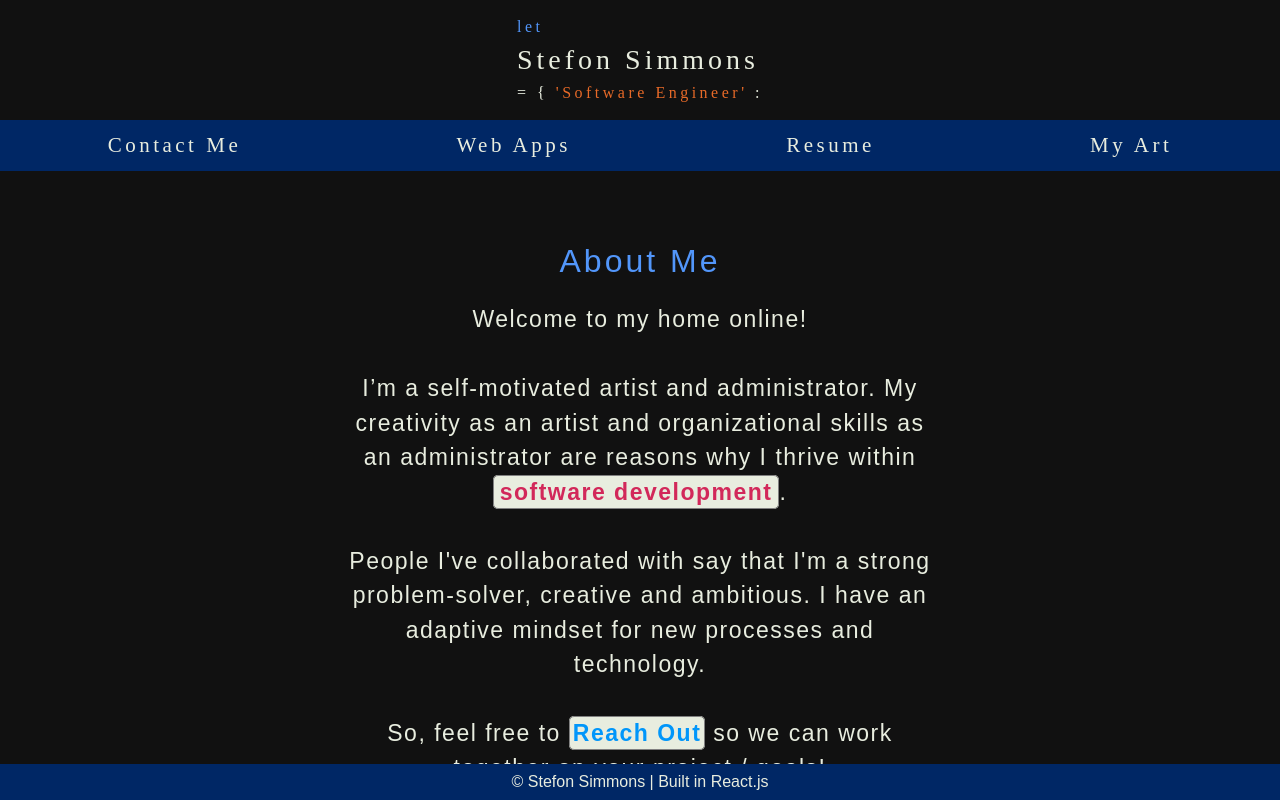
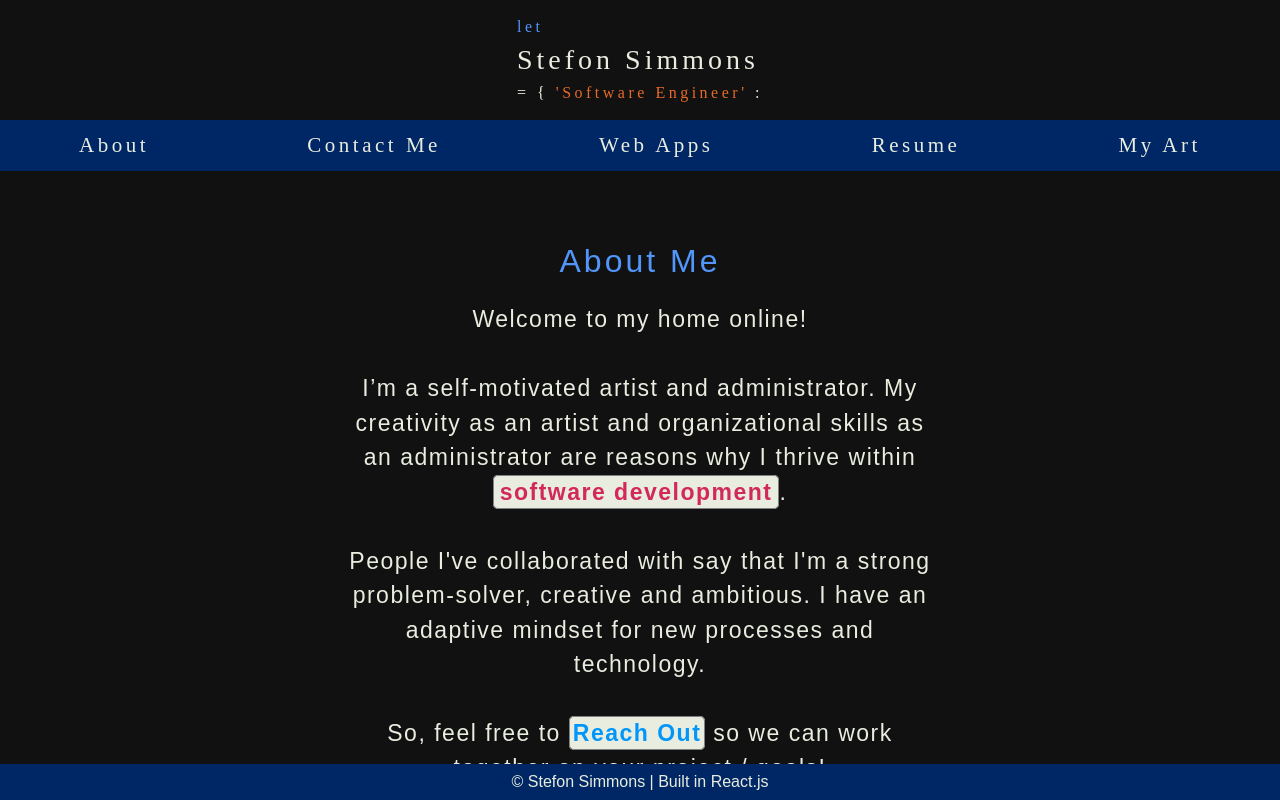
Before and after one commit to StefonSimmons/portfolio, a React (Create React App) app in the folder portfolio_app/: page /about in a window 1280 px wide. Shown: the top 800 px of the page. Built offline with nearby package versions, Linux system fonts and the light colour scheme.

Commit message:
removed dynamic navbar

```diff
--- a/portfolio_app/src/App.jsx
+++ b/portfolio_app/src/App.jsx
@@ -1,4 +1,4 @@
-import React, { useState, useEffect } from 'react';
+import React, { useState } from 'react';
 import { Route, Switch } from 'react-router-dom'
 import Header from './components/Header'
 import Home from './components/Home'
@@ -10,8 +10,10 @@ import Footer from './components/Footer'
 import MyArt from './components/MyArt/MyArt';
 
 function App() {
+  const [role, changeRole] = useState('Software Engineer')
 
-  const [ role, changeRole ] = useState('Software Engineer')
+
+
 
 
   return (
@@ -42,7 +44,7 @@ function App() {
 
         <Route path='/myart' exact>
           <MyArt
-            changeRole= {changeRole}
+            changeRole={changeRole}
           />
         </Route>
       </Switch>
--- a/portfolio_app/src/components/Header.jsx
+++ b/portfolio_app/src/components/Header.jsx
@@ -24,7 +24,7 @@ const Name = styled.h1`
   font-weight: 200;
   letter-spacing: 4px;
 `
-const Title = styled.h2`
+const Title = styled.div`
   font-size: 16px;
   letter-spacing: 3.5px;
   line-height: 1.5;
@@ -35,12 +35,12 @@ const Span = styled.span`
   font-size: 16px;
 `
 
-const Position = styled.h3`
+const Position = styled.h2`
   font-size: 16px;
   letter-spacing: 3.5px;
   color: rgb(232,106,40)
 `
-export default function Home({role}) {
+export default function Home({ role }) {
 
 
   const [margin, addMargin] = useState(false)
@@ -66,7 +66,7 @@ export default function Home({role}) {
             <Position><Span>= {`{ `}</Span>'{role}'<Span> :</Span></Position>
           </Title>
         </Header>
-        <Navigation/>
+        <Navigation />
 
       </DiagonalBlock>
     </>
--- a/portfolio_app/src/components/MyArt/MyArt.jsx
+++ b/portfolio_app/src/components/MyArt/MyArt.jsx
@@ -83,13 +83,13 @@ const Divider = styled.hr`
 export default function MyArt({ changeRole }) {
 
   useEffect(() => {
-    if (window.location.pathname === '/myart') {
+    if (window.location.pathname === '/myart'){
       changeRole('Singer')
     }
     return () => {
       changeRole('Software Engineer')
     }
-  }, [])
+  })
 
 
 
--- a/portfolio_app/src/components/Navigation.jsx
+++ b/portfolio_app/src/components/Navigation.jsx
@@ -47,51 +47,53 @@ export default function Navigation() {
     })
   }, [])
 
-  const linkLookup = [
-    { contact: "Contact Me" },
-    { webapps: "Web Apps" },
-    { resume: "Resume" },
-    { about: "About Me" },
-    { myart: "My Art" }
-  ]
+  // DYNAMIC NAVIGATION FUNCTIONALITY
+  // const linkLookup = [
+  //   { contact: "Contact Me" },
+  //   { webapps: "Web Apps" },
+  //   { resume: "Resume" },
+  //   { about: "About Me" },
+  //   { myart: "My Art" }
+  // ]
 
-  const [tempLinkStore, setTempLink] = useState(window.location.pathname)
+  // const [tempLinkStore, setTempLink] = useState(window.location.pathname)
 
-  const [firstLink, updateLinkOne] = useState({ contact: "Contact Me" })
-  const [secondLink, updateLinkTwo] = useState({ webapps: "Web Apps" })
-  const [thirdLink, updateLinkThree] = useState({ resume: "Resume" })
-  const [fourthLink, updateLinkFour] = useState({ myart: "My Art" })
+  // const [firstLink, updateLinkOne] = useState({ contact: "Contact Me" })
+  // const [secondLink, updateLinkTwo] = useState({ webapps: "Web Apps" })
+  // const [thirdLink, updateLinkThree] = useState({ resume: "Resume" })
+  // const [fourthLink, updateLinkFour] = useState({ myart: "My Art" })
 
-  useEffect(() => {
-    setTempLink(window.location.pathname)
-  }, [handleNewLink])
+  // useEffect(() => {
+  //   setTempLink(window.location.pathname)
+  // }, [handleNewLink])
 
-  function handleNewLink(updateLink) {
+  // function handleNewLink(updateLink) {
 
-    setTempLink(window.location.pathname)
+  //   setTempLink(window.location.pathname)
 
-    let pathKey = tempLinkStore.split('').slice(1).join('')
-    const linkData = linkLookup.filter(l => Object.keys(l)[0] === pathKey)
-    const linkName = Object.values(linkData[0])
+  //   let pathKey = tempLinkStore.split('').slice(1).join('')
+  //   const linkData = linkLookup.filter(l => Object.keys(l)[0] === pathKey)
+  //   const linkName = Object.values(linkData[0])
 
-    if (updateLink === "updateLinkOne") {
-      updateLinkOne({ [pathKey]: linkName })
-    }
-    else if (updateLink === "updateLinkTwo") {
-      updateLinkTwo({ [pathKey]: linkName })
-    }
-    else if (updateLink === "updateLinkThree") {
-      updateLinkThree({ [pathKey]: linkName })
-    }
-    else {
-      updateLinkFour({ [pathKey]: linkName })
-    }
-  }
+  //   if (updateLink === "updateLinkOne") {
+  //     updateLinkOne({ [pathKey]: linkName })
+  //   }
+  //   else if (updateLink === "updateLinkTwo") {
+  //     updateLinkTwo({ [pathKey]: linkName })
+  //   }
+  //   else if (updateLink === "updateLinkThree") {
+  //     updateLinkThree({ [pathKey]: linkName })
+  //   }
+  //   else {
+  //     updateLinkFour({ [pathKey]: linkName })
+  //   }
+  // }
+  // DYNAMIC NAVIGATION FUNCTIONALITY
 
   return (
     <>
 
-      <Nav style={fixed ? { position: "fixed" } : { position: "" }}>
+      {/* <Nav style={fixed ? { position: "fixed" } : { position: "" }}>
         <List>
           <NavItem><NavLink to={`/${Object.keys(firstLink)}`} onClick={(e) => handleNewLink("updateLinkOne")}>{Object.values(firstLink)}</NavLink></NavItem>
 
@@ -101,7 +103,22 @@ export default function Navigation() {
 
           <NavItem><NavLink to={`/${Object.keys(fourthLink)}`} onClick={(e) => handleNewLink("updateLinkFour")}>{Object.values(fourthLink)}</NavLink></NavItem>
         </List>
+      </Nav> */}
+
+      <Nav style={fixed ? { position: "fixed" } : { position: "" }}>
+        <List>
+          <NavItem><NavLink to={`/about`}>About</NavLink></NavItem>
+
+          <NavItem><NavLink to={`/contact`}>Contact Me</NavLink></NavItem>
+
+          <NavItem><NavLink to={`/webapps`}>Web Apps</NavLink></NavItem>
+
+          <NavItem><NavLink to={`/resume`}>Resume</NavLink></NavItem>
+
+          <NavItem><NavLink to={`/myart`}>My Art</NavLink></NavItem>
+        </List>
       </Nav>
+
     </>
   )
 }
--- a/portfolio_app/src/components/Resume/Experience.js
+++ b/portfolio_app/src/components/Resume/Experience.js
@@ -40,7 +40,7 @@ export default function Experience() {
         </FlexBlock>
         <List>
           {phrasesArray.map((phrase,id) =>
-            <Phrase key={id}>{phrase}</Phrase>
+            <Phrase key={`${id}`}>{phrase}</Phrase>
           )}
         </List>
       </Block>
--- a/portfolio_app/src/index.css
+++ b/portfolio_app/src/index.css
@@ -9,5 +9,5 @@ html, body{
 
 @import url('https://fonts.googleapis.com/css2?family=Permanent+Marker&family=Ubuntu+Condensed&display=swap');
 @import url('https://cdn.rawgit.com/konpa/devicon/df6431e323547add1b4cf45992913f15286456d3/devicon.min.css');
-@import url('https://fonts.googleapis.com/css2?family=Fira+Sans=swap');
-@import url('https://fonts.googleapis.com/css2?family=Montserrat:&display=swap');
+/* @import url('https://fonts.googleapis.com/css2?family=Fira+Sans=swap');
+@import url('https://fonts.googleapis.com/css2?family=Montserrat:&display=swap'); */
```
